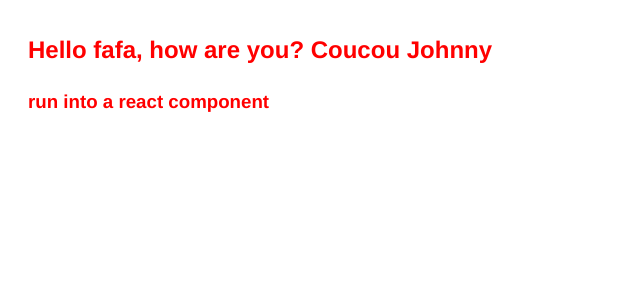
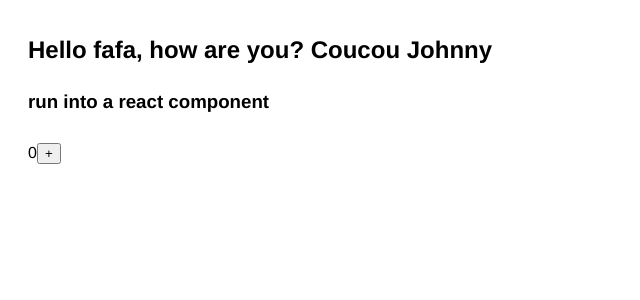
Before and after one commit to fabien0102/connect4react, a React app: page / in a window 1280 px wide. Shown: the top 300 px of the page, without its empty margins (0-640 px from the left). Built offline with nearby package versions, Linux system fonts and the light colour scheme; the HTML template or start-up script is replaced by a standard one.

Commit message:
Test redux pattern with a simple counter

```diff
--- a/package.json
+++ b/package.json
@@ -13,6 +13,7 @@
     "@types/react": "^0.14.55",
     "@types/react-dom": "^0.14.19",
     "@types/react-hot-loader": "^3.0.0",
+    "@types/react-redux": "^4.4.35",
     "awesome-typescript-loader": "^3.0.0-beta.17",
     "babel": "^6.5.2",
     "babel-core": "^6.21.0",
@@ -30,6 +31,7 @@
     "react-addons-test-utils": "^15.4.1",
     "react-dom": "^15.4.1",
     "react-hot-loader": "v3.0.0-beta.6",
+    "react-redux": "^5.0.1",
     "redux": "^3.6.0",
     "source-map-loader": "^0.1.5",
     "style-loader": "^0.13.1",
--- /dev/null
+++ b/src/actions/index.ts
@@ -0,0 +1,10 @@
+export type Action =
+    {
+        type: 'INCREMENT_COUNTER',
+        delta: number
+    } | {
+        type: 'RESET_COUNTER'
+    }
+
+export const incrementCounter = (delta: number): Action => ({ type: 'INCREMENT_COUNTER', delta });
+export const resetCounter = (): Action => ({ type: 'RESET_COUNTER' });
--- a/src/components/App/App.css
+++ b/src/components/App/App.css
@@ -3,5 +3,4 @@
     font-family: helvetica, arial, sans-serif;
     line-height: 200%;
     padding: 6px 20px 30px;
-    color: red;
 }
--- a/src/components/App/App.tsx
+++ b/src/components/App/App.tsx
@@ -1,15 +1,37 @@
 import * as React from 'react';
+import { connect } from 'react-redux';
+import { Dispatch } from 'redux';
 import * as ReactDOM from 'react-dom';
 import * as styles from './App.css';
 import *  as _ from 'lodash';
+import Counter from '../Counter/Counter';
+import { incrementCounter } from '../../actions';
 
-export default class App extends React.Component<any, any> {
+interface AppProps {
+  counter: any;
+  dispatch: Dispatch<any>
+}
+
+class App extends React.Component<AppProps, void> {
   render() {
+    const { counter, dispatch } = this.props;
+
     return (
       <div className={styles.app}>
         <h2>Hello fafa, how are you? {_.startCase('coucou johnny')}</h2>
         <h3>run into a react component</h3>
+        <Counter
+          value={counter.value}
+          increment={() => dispatch(incrementCounter(1))}
+          reset={() => { } }
+          />
       </div>
     )
   }
 };
+
+const mapStateToProps = (state: any) => ({
+  counter: state.counter
+});
+
+export default connect(mapStateToProps)(App);
--- /dev/null
+++ b/src/components/Counter/Counter.tsx
@@ -0,0 +1,20 @@
+import * as React from 'react';
+
+interface CounterProps {
+    increment: () => any,
+    reset: () => any,
+    value: number
+}
+
+export default class Counter extends React.Component<CounterProps, void> {
+    render() {
+        const { value, increment } = this.props;
+
+        return (
+            <div className="counter">
+                {value}
+                <button onClick={increment.bind(this)}>+</button>
+            </div>
+        );
+    }
+}
--- a/src/index.tsx
+++ b/src/index.tsx
@@ -1,16 +1,26 @@
 import * as React from 'react';
 import * as ReactDOM from 'react-dom';
+import { get } from 'lodash';
 
+import { Provider } from 'react-redux';
 import { AppContainer } from 'react-hot-loader';
 // AppContainer is a necessary wrapper component for HMR
+
+// store
+import { createStore } from 'redux';
+import rootReducer from './reducers';
+const reduxDevtool: Function = get(window, '__REDUX_DEVTOOLS_EXTENSION__') as Function;
+const store = createStore(rootReducer, reduxDevtool && reduxDevtool());
 
 import App from './components/App/App';
 
 const render = (Component: any) => {
   ReactDOM.render(
-    <AppContainer>
-      <Component />
-    </AppContainer>,
+    <Provider store={store}>
+      <AppContainer>
+        <Component />
+      </AppContainer>
+    </Provider>,
     document.getElementById('root')
   );
 };
--- /dev/null
+++ b/src/reducers/counter.reducer.ts
@@ -0,0 +1,18 @@
+import { Action } from '../actions';
+
+const initialState: Store.Counter = { value: 0 };
+
+// TODO use redux-action for a better syntax
+function counter(state: Store.Counter = initialState, action: Action) {
+    const {value} = state;
+    switch (action.type) {
+        case 'INCREMENT_COUNTER':
+            return { value: value + action.delta };
+
+        case 'RESET_COUNTER':
+            return { value: 0 };
+    }
+    return state;
+}
+
+export default counter;
--- /dev/null
+++ b/src/reducers/index.ts
@@ -0,0 +1,6 @@
+import { combineReducers } from 'redux';
+import counter from './counter.reducer';
+
+const rootReducer = combineReducers({ counter });
+
+export default rootReducer;
--- /dev/null
+++ b/src/store.d.ts
@@ -0,0 +1,6 @@
+declare namespace Store {
+    type Counter = { value: number }
+    type All = {
+        counter: Counter;
+    }
+}
```
Also changed, not shown: 1 other file (tests, documents, lock files or other folders).
